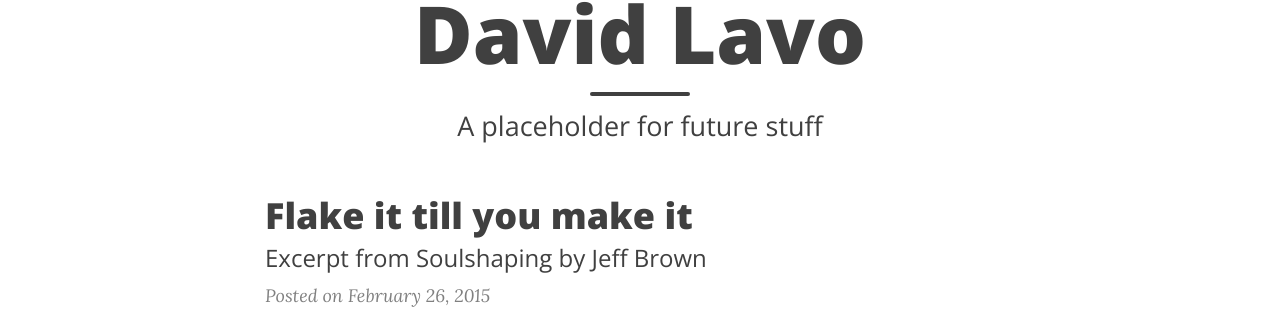
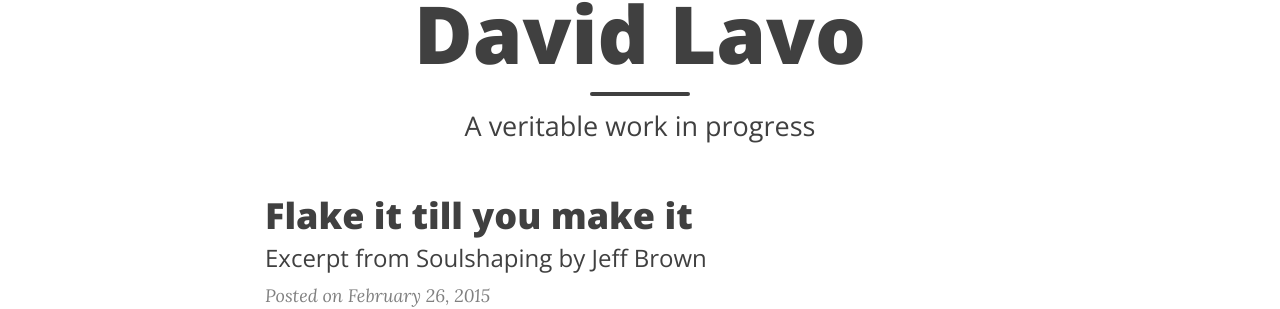
Before and after one commit to davidlavo/davidlavo.github.io, a Jekyll site: the page built from index.html, in a window 1280 px wide and 900 px high. Shown: the part 141-450 px from the top of the window. Built offline with Jekyll 4.4.1, drawn with Linux system fonts in a browser that asks for light colours; nearby versions of some CDN libraries; the list of posts is cut into pages by our own code.

Commit message:
Update index.html

```diff
--- a/index.html
+++ b/index.html
@@ -1,7 +1,7 @@
 ---
 layout: page
 title: David Lavo
-subtitle: A placeholder for future stuff
+subtitle: A veritable work in progress
 ---
 
 <div class="posts-list">
```
